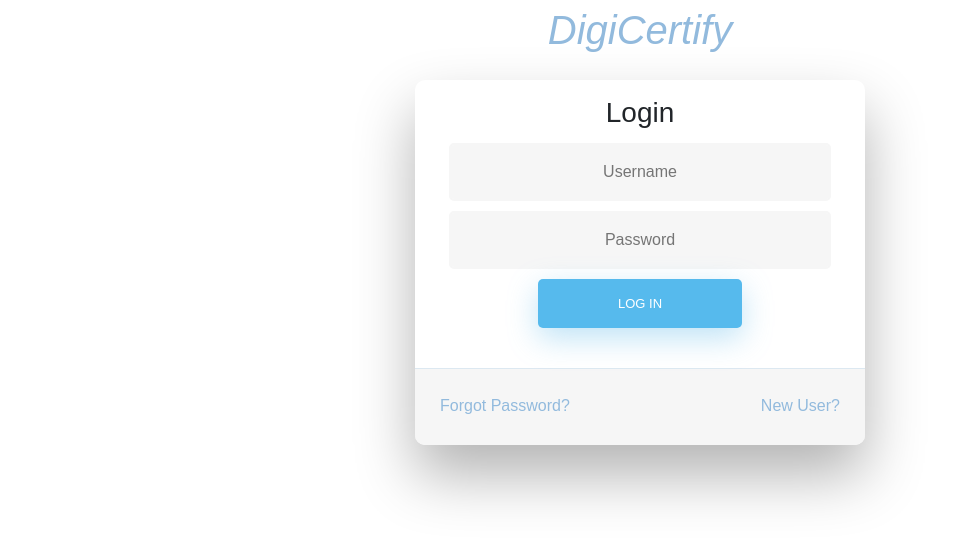
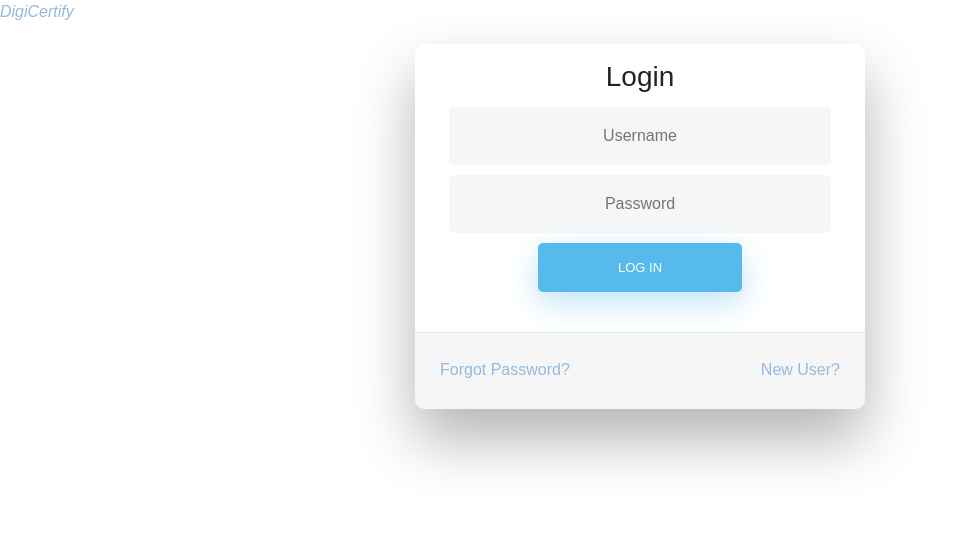
Before and after one commit to Tusshar10/DigiCertify-Certificate-Generation-and-Verification, a React (Vite) app: page /login in a window 1280 px wide. Shown: the top 542 px of the page, without its empty margins (0-956 px from the left). Built offline with nearby package versions, Linux system fonts and the light colour scheme.

Commit message:
This is mistake commit

```diff
--- a/src/components/Header.jsx
+++ b/src/components/Header/Header.jsx
@@ -1,9 +1,9 @@
 import React from 'react'
 import { Link } from 'react-router-dom'
-
+import styles from "./Header.module.css";
 function Header() {
   return (
-    <div style={{textAlign:"center",fontSize:"5vh",fontWeight:"bold"}}>
+    <div className="styles.headerdiv">
     <Link to="/"><i>DigiCertify</i></Link>
     </div>
   )
--- /dev/null
+++ b/src/components/Header/Header.module.css
@@ -0,0 +1,5 @@
+.headerdiv{
+    text-align:center;
+    font-size:5vh;
+    font-weight:"bold";
+}
--- a/src/components/Login/Login.jsx
+++ b/src/components/Login/Login.jsx
@@ -1,7 +1,7 @@
 import { useState } from "react";
-import "./login.css";
+import "./Login.css";
 import { Link } from "react-router-dom";
-import Header from "../Header";
+import Header from "../Header/Header";
 
 const LoginForm = () => {
   const [username, setUser] = useState("");
--- a/src/components/SignUp.jsx
+++ b/src/components/Signup/SignUp.jsx
@@ -1,6 +1,6 @@
 import React, { useState } from "react";
 import { Link } from "react-router-dom";
-import Header from "./Header";
+import Header from "../Header/Header";
 
 function Signup() {
   const [organizationName, setOrganizationName] = useState("");
--- a/src/main.jsx
+++ b/src/main.jsx
@@ -7,7 +7,7 @@ import {
   RouterProvider,
 } from "react-router-dom";
 import Login from './components/Login/Login.jsx';
-import Signup from './components/SignUp.jsx';
+import Signup from './components/Signup/SignUp.jsx'
 const router = createBrowserRouter([
   {
     path: "/",
```
